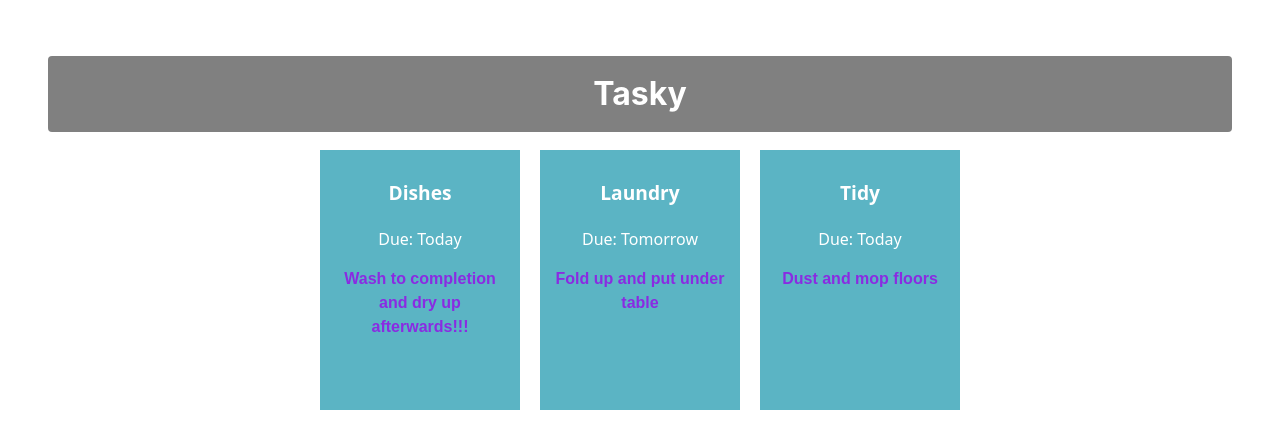
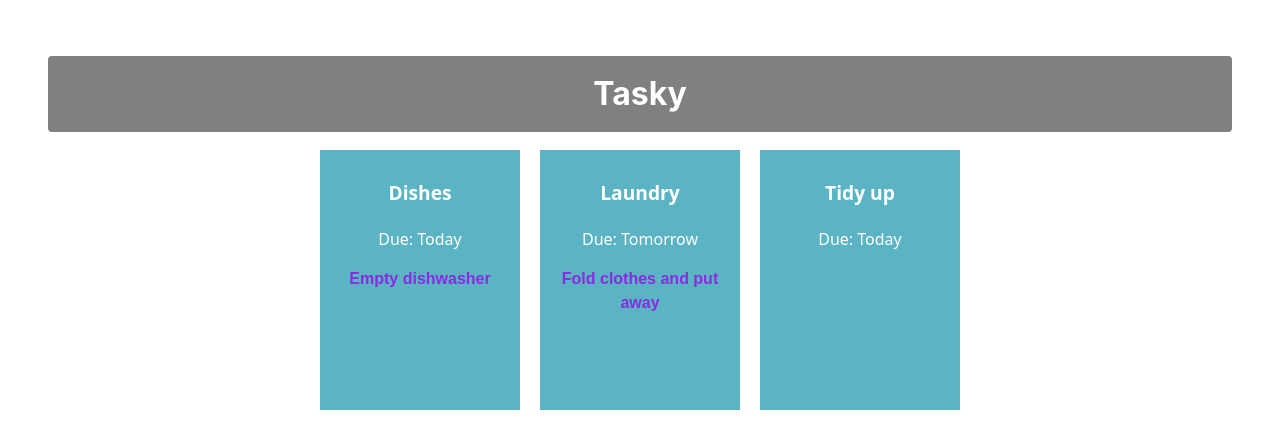
Before and after one commit to KH24234341234/react-basics-labs, a React (Vite) app in the folder tasky/: page / in a window 1280 px wide. Shown: the top 448 px of the page. Built offline with nearby package versions, Linux system fonts and the light colour scheme.

Commit message:
added task state

```diff
--- a/tasky/src/App.jsx
+++ b/tasky/src/App.jsx
@@ -1,16 +1,25 @@
+import React, { useState } from 'react';
 import './App.css';
 import Task from './components/Task';
 
 function App() {
-  return (
-    //added description property and some text
+    const [ taskState, setTaskState ] = useState({
+    tasks: [
+      { title:"Dishes", description: "Empty dishwasher", deadline: "Today" },
+      { title: "Laundry", description: "Fold clothes and put away", deadline: "Tomorrow" },
+      { title: "Tidy up", deadline: "Today" }
+    ]
+  });
+
+    return (
     <div className="container">
       <h1>Tasky</h1>
-      <Task title="Dishes" deadline="Today" description="Wash to completion and dry up afterwards!!!" />
-      <Task title="Laundry" deadline="Tomorrow" description="Fold up and put under table" />
-      <Task title="Tidy" deadline="Today" description="Dust and mop floors" />
+      <Task title={taskState.tasks[0].title} deadline={taskState.tasks[0].deadline} description={taskState.tasks[0].description} />
+      <Task title={taskState.tasks[1].title} deadline={taskState.tasks[1].deadline} description={taskState.tasks[1].description} />
+      <Task title={taskState.tasks[2].title} deadline={taskState.tasks[2].deadline} description={taskState.tasks[2].description} />
     </div>
   );
+
 }
 
 export default App;
```
